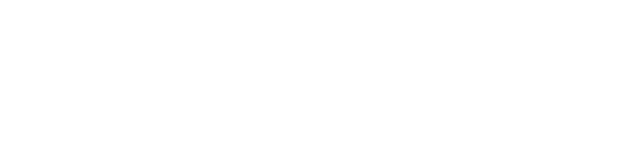
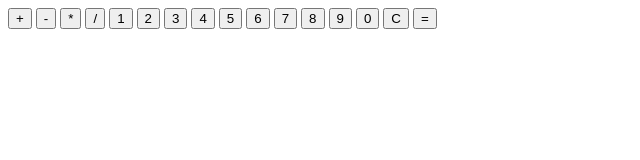
Before and after one commit to IMayHeMI/Calculator, a plain HTML site: page index.html in a window 1280 px wide. Shown: the whole page, without its empty margins (0-640 px from the left). Drawn offline with Linux system fonts and the light colour scheme.

Commit message:
Add container with buttons for each digit and operation

```diff
--- a/index.html
+++ b/index.html
@@ -8,6 +8,26 @@
     <script src="script.js" defer></script>
 </head>
 <body>
-
+    <div class="conteiner">
+        <div class="output"></div>
+        <div class="buttonsGrid">
+            <button class="button">+</button>
+            <button class="button">-</button>
+            <button class="button">*</button>
+            <button class="button">/</button>
+            <button class="button">1</button>
+            <button class="button">2</button>
+            <button class="button">3</button>
+            <button class="button">4</button>
+            <button class="button">5</button>
+            <button class="button">6</button>
+            <button class="button">7</button>
+            <button class="button">8</button>
+            <button class="button">9</button>
+            <button class="button">0</button>
+            <button class="button">C</button>
+            <button class="button">=</button>
+        </div>
+    </div>
 </body>
 </html>
```
